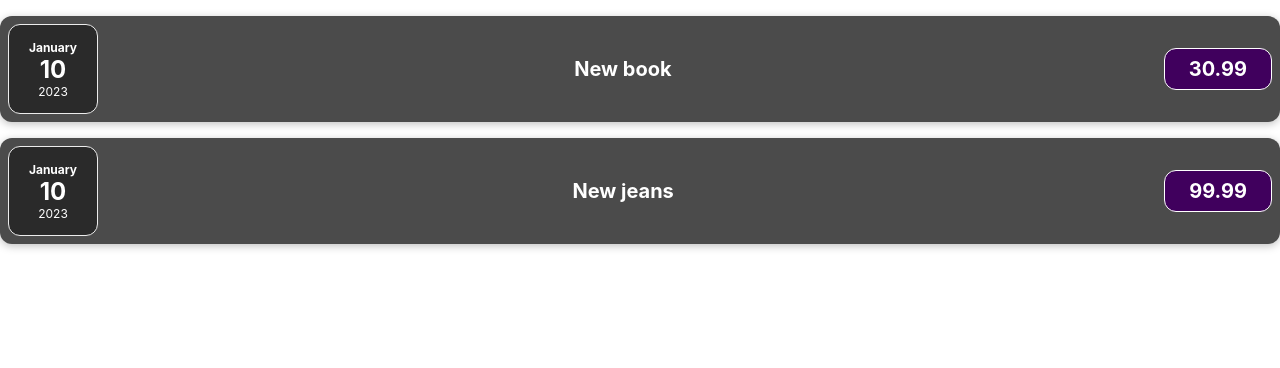
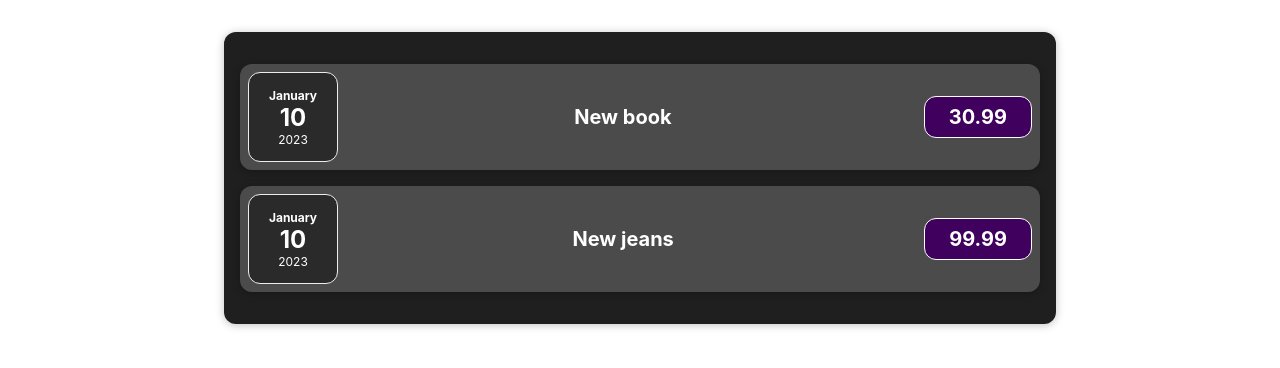
Before and after one commit to Kevinoo5/expenses, a React (Create React App) app: page / in a window 1280 px wide. Shown: the top 368 px of the page. Built offline with nearby package versions, Linux system fonts and the light colour scheme.

Commit message:
Added Expenses component with CSS

```diff
--- a/src/App.js
+++ b/src/App.js
@@ -1,7 +1,10 @@
 import logo from './logo.svg';
 import './App.css';
 
+// <Expenses expenseData={expenses[0]}></Expenses>
+
 import ExpenseItem from './components/ExpenseItem';
+import Expenses from './components/Expenses';
 
 function App() {
     const expenses = [
@@ -18,8 +21,7 @@ function App() {
     ]
   return (
     <div className="App">
-      <ExpenseItem expenseData={expenses[0]}></ExpenseItem>
-      <ExpenseItem expenseData={expenses[1]}></ExpenseItem>
+        <Expenses expenseData={expenses}></Expenses>
     </div>
   );
 }
--- /dev/null
+++ b/src/components/Expenses.css
@@ -0,0 +1,9 @@
+.expenses {
+    padding: 1rem;
+    background-color: rgb(31, 31, 31);
+    margin: 2rem auto;
+    width: 50rem;
+    max-width: 95%;
+    border-radius: 12px;
+    box-shadow: 0 1px 8px rgba(0, 0, 0, 0.25);
+}
--- /dev/null
+++ b/src/components/Expenses.js
@@ -0,0 +1,14 @@
+import ExpenseItem from "./ExpenseItem";
+
+import "./Expenses.css"
+
+function Expenses(props){
+    return (
+        <div className="expenses">
+            <ExpenseItem expenseData={props.expenseData[0]}></ExpenseItem>
+            <ExpenseItem expenseData={props.expenseData[1]}></ExpenseItem>
+        </div>
+    )
+}
+
+export default Expenses;
```
